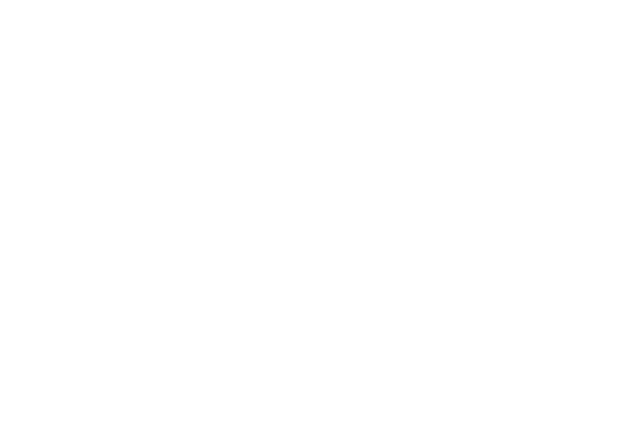
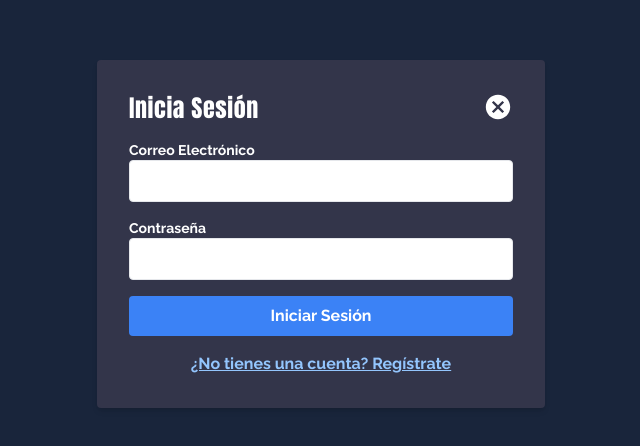
Before and after one commit to Darkyapper/alumnet, a React (Vite) app: page /login in a window 1280 px wide. Before the commit this address had no page. Shown: the part 166-612 px from the top of the page, without its empty margins (319-959 px from the left). Built offline with nearby package versions, Linux system fonts and the light colour scheme.

Commit message:
add login functionality with LoginForm component and routing

```diff
--- a/src/App.jsx
+++ b/src/App.jsx
@@ -2,6 +2,7 @@
 import Home from "./pages/Home";
 import ScrollToTop from "./components/scrollToTop/ScrollToTop";
 import SignUp from "./pages/SignUp";
+import Login from "./pages/Login";
 
 function App() {
   return (
@@ -10,6 +11,7 @@
       <Routes>
         <Route path="/" element={<Home />} />
         <Route path="/sign-up" element={<SignUp />} />
+        <Route path="/login" element={<Login />} />
       </Routes>
     </Router>
   );
--- /dev/null
+++ b/src/components/loginForm/LoginForm.jsx
@@ -0,0 +1,120 @@
+import React, { useState } from "react";
+import { supabase } from "../supabase/supabaseClient";
+import { Link, useNavigate } from "react-router-dom";
+import { IoMdCloseCircle } from "react-icons/io";
+import bcrypt from "bcryptjs";
+
+function LoginForm() {
+    const [formData, setFormData] = useState({
+        email: "",
+        password: "",
+    });
+    const [loading, setLoading] = useState(false);
+    const [error, setError] = useState(null);
+
+    const navigate = useNavigate();
+
+    const handleCloseForm = () => {
+        navigate("/");
+    };
+
+    const handleNavigateToSignUpForm = () => {
+        navigate("/sign-up");
+    };
+
+    const handleChange = (e) => {
+        const { name, value } = e.target;
+        setFormData({ ...formData, [name]: value });
+    };
+
+    const handleSubmit = async (e) => {
+        e.preventDefault();
+        setLoading(true);
+        setError(null);
+
+        try {
+            // Buscar al usuario por email
+            const { data: users, error } = await supabase
+                .from("user_account")
+                .select("id, email, password")
+                .eq("email", formData.email)
+                .single(); // Traer solo un usuario
+
+            if (error || !users) {
+                throw new Error("Correo o contraseña incorrectos.");
+            }
+
+            // Verificar la contraseña con bcrypt
+            const passwordMatch = await bcrypt.compare(formData.password, users.password);
+
+            if (!passwordMatch) {
+                throw new Error("Correo o contraseña incorrectos.");
+            }
+
+            // Guardar el ID del usuario en localStorage
+            localStorage.setItem("user_id", users.id);
+
+            // Redirigir al usuario a la página principal (ajústalo según tu lógica)
+            window.location.href = "/";
+        } catch (err) {
+            setError(err.message);
+        } finally {
+            setLoading(false);
+        }
+    };
+
+    return (
+        <div className="bg-[#19253B] min-h-screen flex items-center justify-center raleway-font">
+            <div
+                className={`bg-[#33354A] p-8 rounded shadow-md w-full max-w-md ${loading ? "cursor-wait" : ""
+                    }`}
+            >
+                <div>
+                    <IoMdCloseCircle className="text-3xl text-white float-right cursor-pointer" onClick={handleCloseForm} />
+                    <h1 className="text-2xl text-white font-normal mb-4 anton-font tracking-wide">Inicia Sesión</h1>
+                </div>
+                {error && <p className="text-red-500">{error}</p>}
+                <form onSubmit={handleSubmit} className="space-y-4">
+                    <div>
+                        <label className="block text-sm font-bold text-white">Correo Electrónico</label>
+                        <input
+                            type="email"
+                            name="email"
+                            value={formData.email}
+                            onChange={handleChange}
+                            required
+                            className="w-full px-4 py-2 border rounded"
+                        />
+                    </div>
+                    <div>
+                        <label className="block text-sm font-bold text-white">Contraseña</label>
+                        <input
+                            type="password"
+                            name="password"
+                            value={formData.password}
+                            onChange={handleChange}
+                            required
+                            className="w-full px-4 py-2 border rounded"
+                        />
+                    </div>
+                    <button
+                        type="submit"
+                        className={`bg-blue-500 text-white px-4 py-2 rounded font-bold w-full hover:bg-blue-600 ${loading ? "cursor-wait" : ""
+                            }`}
+                        disabled={loading}
+                    >
+                        {loading ? "Iniciando..." : "Iniciar Sesión"}
+                    </button>
+                    <div className="text-center mt-4">
+                        <p className="text-blue-300 font-bold cursor-pointer underline hover:text-blue-800"
+                        onClick={handleNavigateToSignUpForm}>
+                            ¿No tienes una cuenta? Regístrate
+                        </p>
+                    </div>
+                </form>
+            </div>
+        </div>
+    );
+}
+
+export default LoginForm;
--- a/src/components/signUpForm/SignUpForm.jsx
+++ b/src/components/signUpForm/SignUpForm.jsx
@@ -22,6 +22,10 @@
 
   const handleCloseForm = () => {
     navigate("/");
+  };
+
+  const handleNavigateToLogin = () => {
+    navigate("/login");
   };
 
   const handleChange = (e) => {
@@ -161,7 +165,8 @@
             {loading ? "Registrando..." : "Registrarse"}
           </button>
           <div className="text-center mt-4">
-            <p className="text-blue-300 font-bold cursor-pointer underline hover:text-blue-800">
+            <p className="text-blue-300 font-bold cursor-pointer underline hover:text-blue-800"
+            onClick={handleNavigateToLogin}>
               ¿Ya tienes una cuenta? Inicia Sesión
             </p>
           </div>
--- /dev/null
+++ b/src/pages/Login.jsx
@@ -0,0 +1,8 @@
+import React from "react";
+import LoginForm from "../components/loginForm/LoginForm";
+
+function Login() {
+  return <LoginForm />;
+}
+
+export default Login;
```
